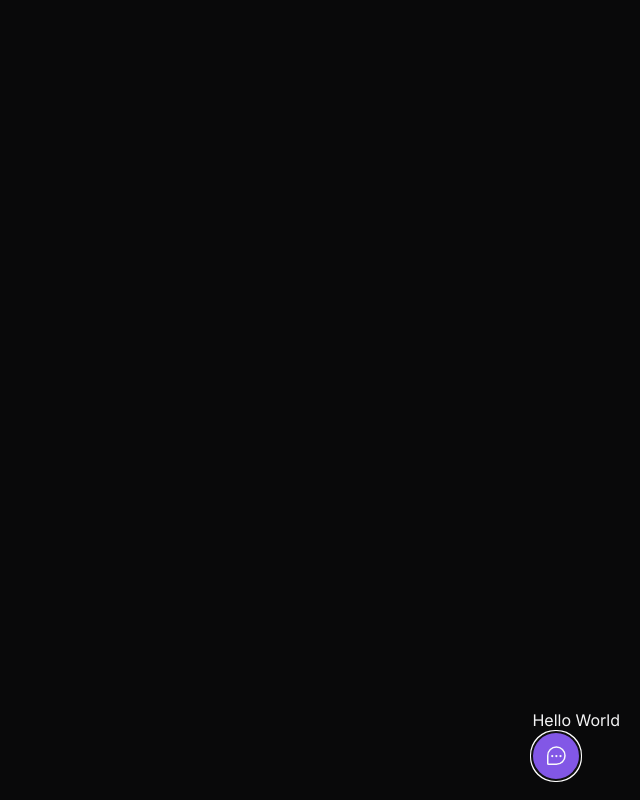
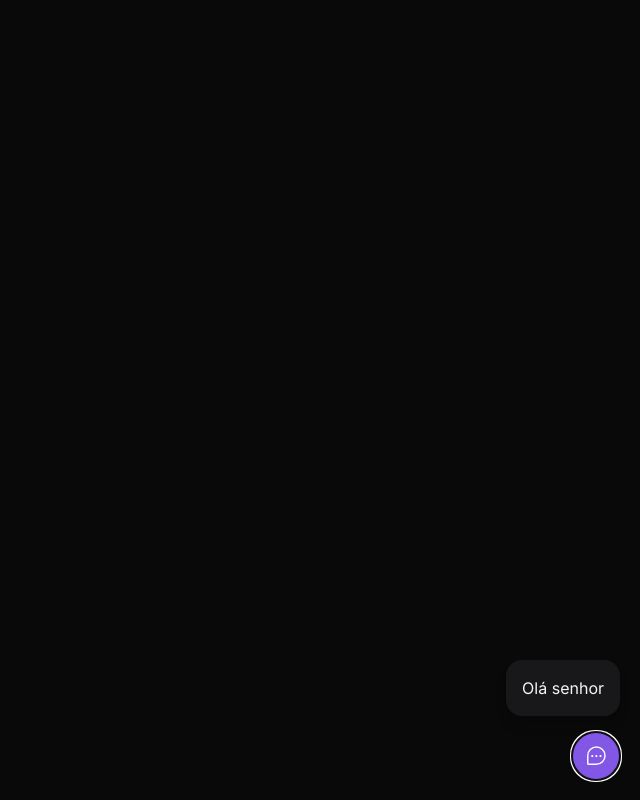
Before and after one commit to ReinaldoARamos/feedwidget, a Next.js app: page / in a window 1280 px wide. Both pictures are taken after a click on the button "Feedback". Shown: the whole page, without its empty margins (640-1280 px from the left). Built offline with nearby package versions, Linux system fonts and the light colour scheme.

Commit message:
Posicionando o widget e criando o formulário do widget

```diff
--- a/src/app/Widget.tsx
+++ b/src/app/components/Widget.tsx
@@ -1,10 +1,13 @@
 "use client";
 import { ChatTeardropDots } from "@phosphor-icons/react/dist/ssr";
 import { Popover } from "@headlessui/react";
+import { WidgetForm } from "./WidgetForm";
 export function Widget() {
   return (
-    <Popover className="absolute bottom-5 right-5">
-      <Popover.Panel>Hello World</Popover.Panel>
+    <Popover className="absolute bottom-5 right-5 flex flex-col items-end">
+      <Popover.Panel>
+        <WidgetForm />
+      </Popover.Panel>
       <Popover.Button className="group flex h-12 items-center rounded-full bg-brand-500 px-3 text-gray-50">
         <ChatTeardropDots size={12} className="h-6 w-6 " />
         <span className="max-w-0 overflow-hidden transition-all duration-500 ease-linear group-hover:max-w-xs ">
--- /dev/null
+++ b/src/app/components/WidgetForm.tsx
@@ -0,0 +1,7 @@
+export function WidgetForm() {
+    return (
+        <div className="bg-zinc-900 p-4  relative rounded-2xl mb-4 flex  flex-col items-center shadow-lg ">
+                Olá senhor
+        </div>
+    )
+}
--- a/src/app/page.tsx
+++ b/src/app/page.tsx
@@ -1,5 +1,4 @@
-import { Widget } from "./Widget";
-
+import { Widget } from "./components/Widget";
 
 export default function Home() {
   return (<div>
```
